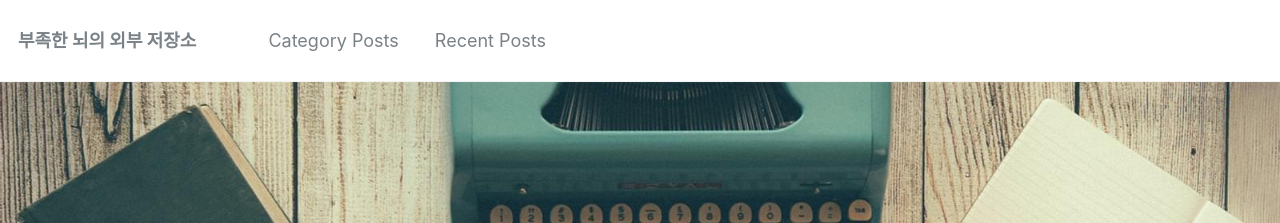
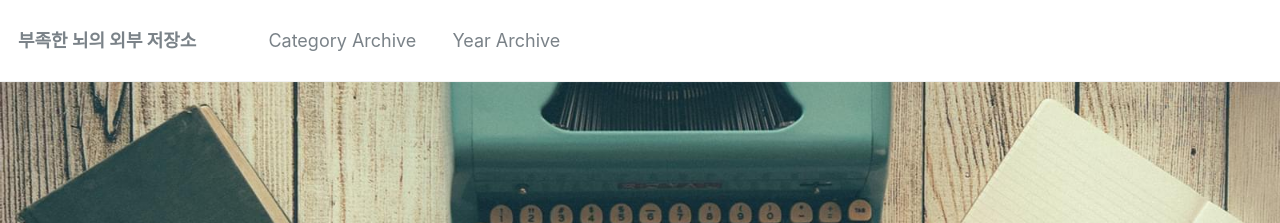
Before and after one commit to SofWa/custom-minimal-mistakes, a Jekyll site: the page built from _pages/home.md, in a window 1280 px wide. Shown: the top 223 px of the page. Built offline with Jekyll 4.4.1, drawn with Linux system fonts in a browser that asks for light colours.

Commit message:
category link change

```diff
--- a/_data/navigation.yml
+++ b/_data/navigation.yml
@@ -21,8 +21,8 @@ foo:
 
 # main links links
 main:
-  - title: "Category Posts"
-    url: /categories/
+  - title: "Category Archive"
+    url: /category-archive/
 
-  - title: "Recent Posts"
+  - title: "Year Archive"
     url: /year-archive/
--- a/_pages/category-archive.html
+++ b/_pages/category-archive.html
@@ -1,6 +1,6 @@
 ---
 layout: archive
-permalink: /categories/
+permalink: /category-archive/
 title: "Posts by Category"
 author_profile: false
 
```
